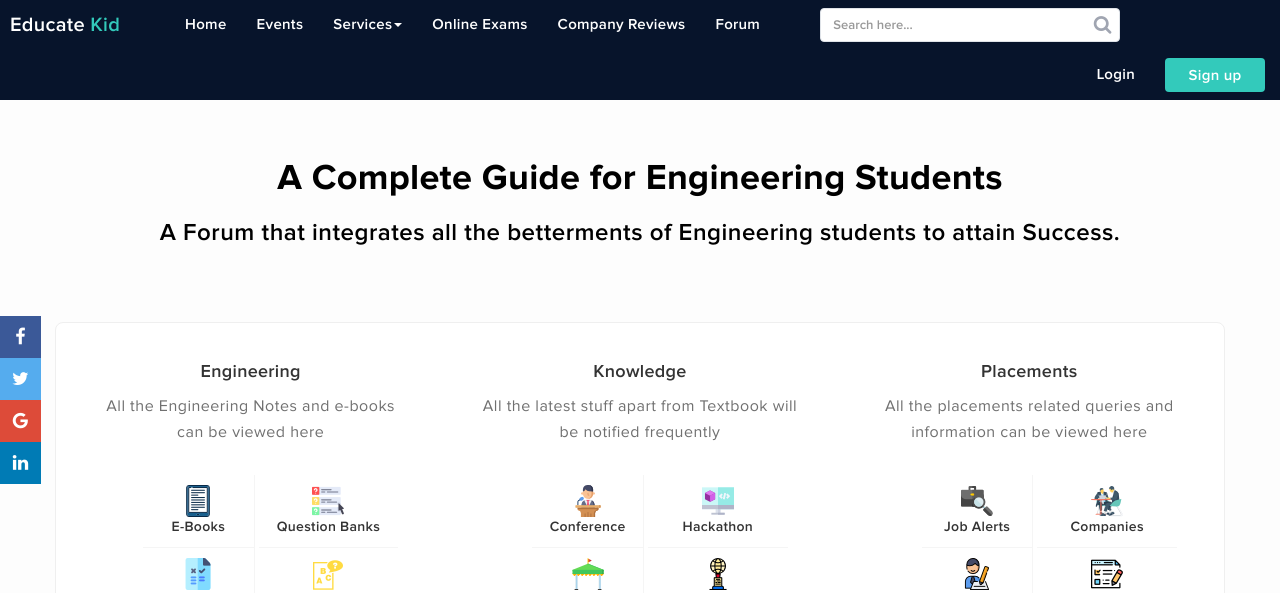
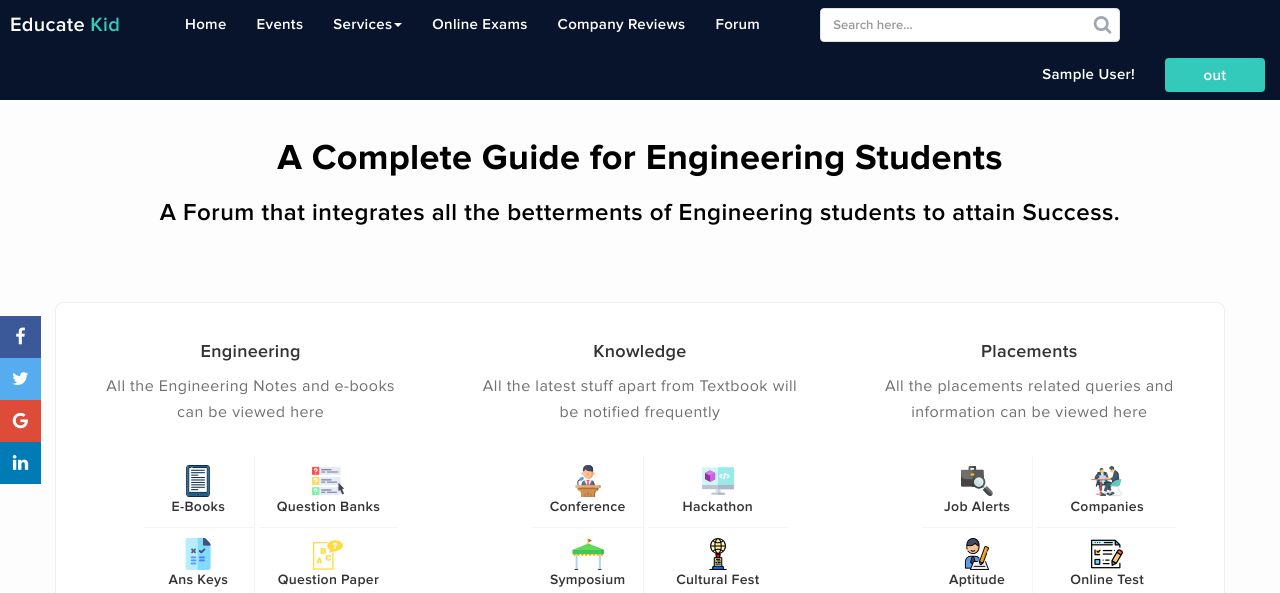
Before and after one commit to startersup/education, a PHP site: page /index.php in a window 1280 px wide. Shown: the top 593 px of the page. Run offline with PHP 8.4, Linux system fonts and the light colour scheme; the visitor is signed in with stand-in values (Sample User, id 1).

Commit message:
Update index.php
ss

```diff
--- a/index.php
+++ b/index.php
@@ -2,7 +2,9 @@
  session_start();
  if(isset($_SESSION["userid"]))
  {
-    echo '.$_SESSION["uname"].';
+    echo '<script language="javascript">window.onload = function() {document.getElementById("log").text="'.$_SESSION["uname"].'!";
+         document.getElementById("log").setAttribute("data-toggle","false"); document.getElementById("sign").text="out"; document.getElementById("sign").setAttribute("data-toggle","false");
+            document.getElementById("sign").setAttribute("href","logout.php");}</script>';
 }
 
 if ($_SERVER["REQUEST_METHOD"] == "POST") {
```
